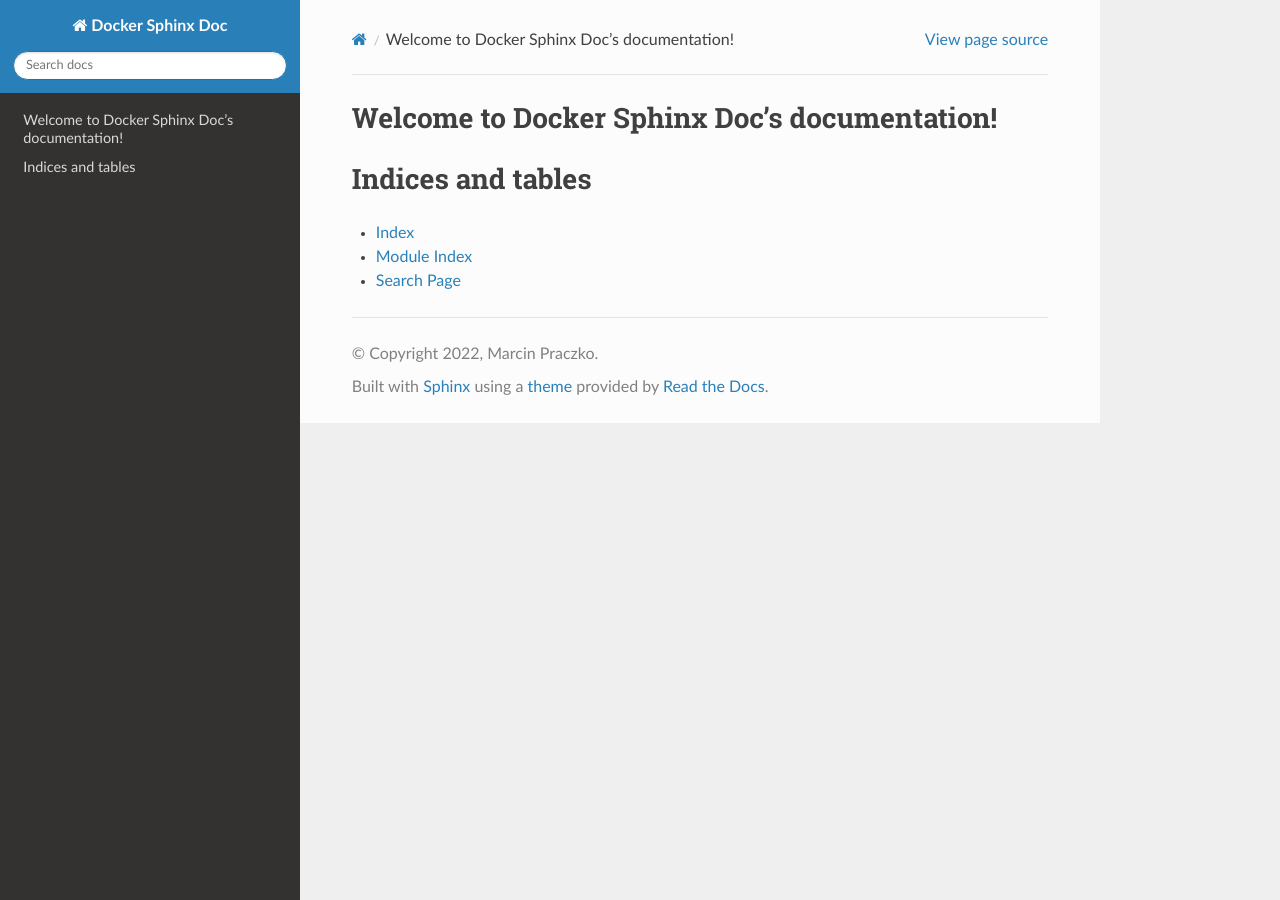
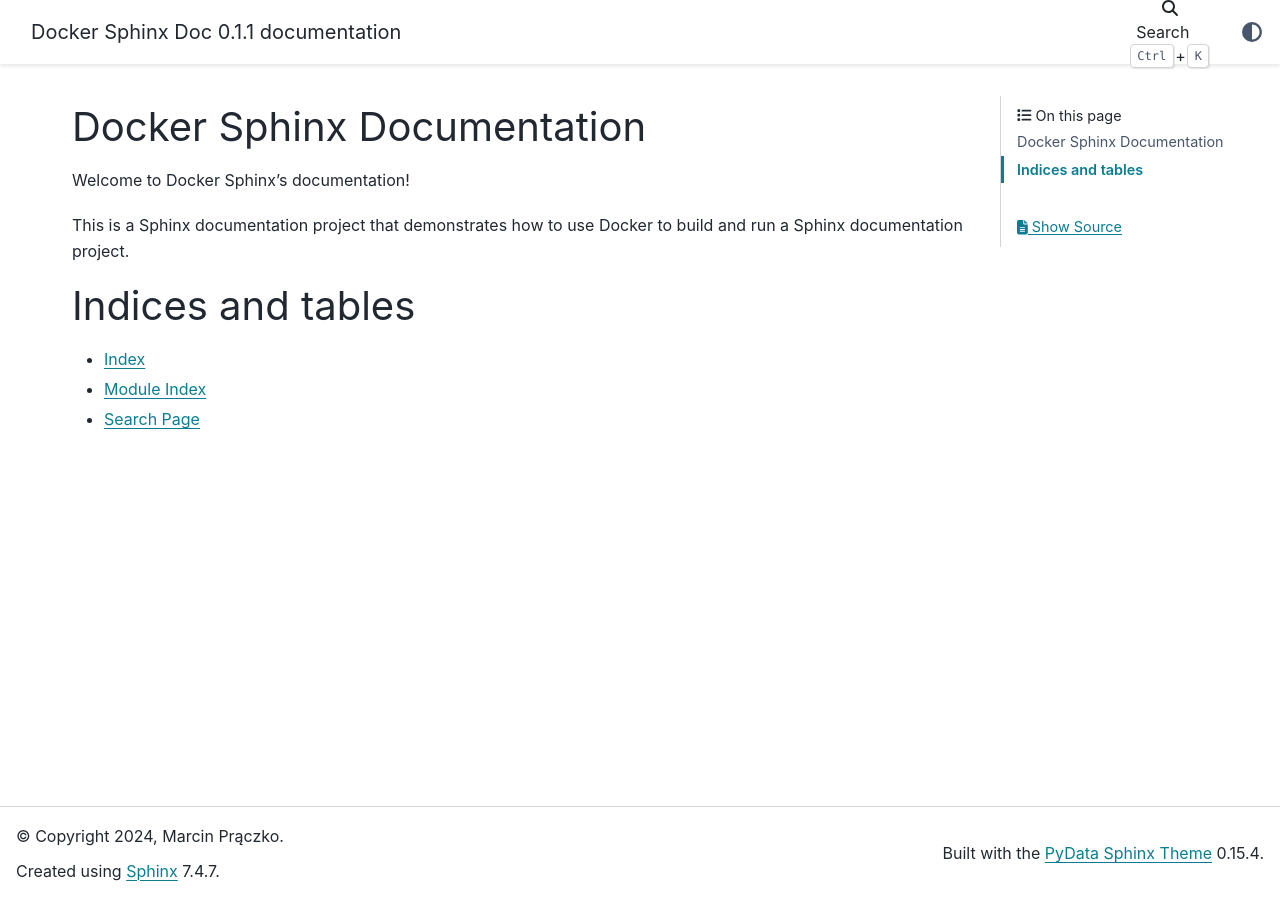
Before and after one commit to marcinpraczko/mposl_collector, a Sphinx documentation site: the page built from apps/sphinx-doc/docs/source/index.rst, in a window 1280 px wide. Built offline with Sphinx 7.4.7 and the PyData theme 0.15.4, drawn with Linux system fonts in a browser that asks for light colours.

Commit message:
Creating docker for sphinx-doc new theme

```diff
--- a/apps/sphinx-doc/docs/source/conf.py
+++ b/apps/sphinx-doc/docs/source/conf.py
@@ -18,19 +18,26 @@
 # -- Project information -----------------------------------------------------
 
 project = 'Docker Sphinx Doc'
-copyright = '2022, Marcin Praczko'
-author = 'Marcin Praczko'
+copyright = '2024, Marcin Prączko'
+author = 'Marcin Prączko'
+
 
 # The full version, including alpha/beta/rc tags
-release = '0.1.0'
-
+release = '0.1.1'
 
 # -- General configuration ---------------------------------------------------
+# https://www.sphinx-doc.org/en/master/usage/configuration.html#general-configuration
 
 # Add any Sphinx extension module names here, as strings. They can be
 # extensions coming with Sphinx (named 'sphinx.ext.*') or your custom
 # ones.
 extensions = [
+    "ablog",
+    "sphinx_panels",
+    "sphinx_tabs.tabs",
+    "sphinx.ext.githubpages",
+    "sphinx.ext.intersphinx",
+    "sphinx.ext.todo",
 ]
 
 # Add any paths that contain templates here, relative to this directory.
@@ -47,7 +54,7 @@ exclude_patterns = []
 # The theme to use for HTML and HTML Help pages.  See the documentation for
 # a list of builtin themes.
 #
-html_theme = 'sphinx_rtd_theme'
+html_theme = "pydata_sphinx_theme"
 
 # Add any paths that contain custom static files (such as style sheets) here,
 # relative to this directory. They are copied after the builtin static files,
--- a/apps/sphinx-doc/docs/source/index.rst
+++ b/apps/sphinx-doc/docs/source/index.rst
@@ -1,15 +1,14 @@
-.. Docker Sphinx Doc documentation master file, created by
-   sphinx-quickstart on Tue Mar  8 21:38:46 2022.
-   You can adapt this file completely to your liking, but it should at least
-   contain the root `toctree` directive.
-
-Welcome to Docker Sphinx Doc's documentation!
+Docker Sphinx Documentation
 =============================================
 
 .. toctree::
    :maxdepth: 2
    :caption: Contents:
 
+
+Welcome to Docker Sphinx's documentation!
+
+This is a Sphinx documentation project that demonstrates how to use Docker to build and run a Sphinx documentation project.
 
 
 Indices and tables
```
Also changed, not shown: .tmuxp/README.rst, 8 other files.
